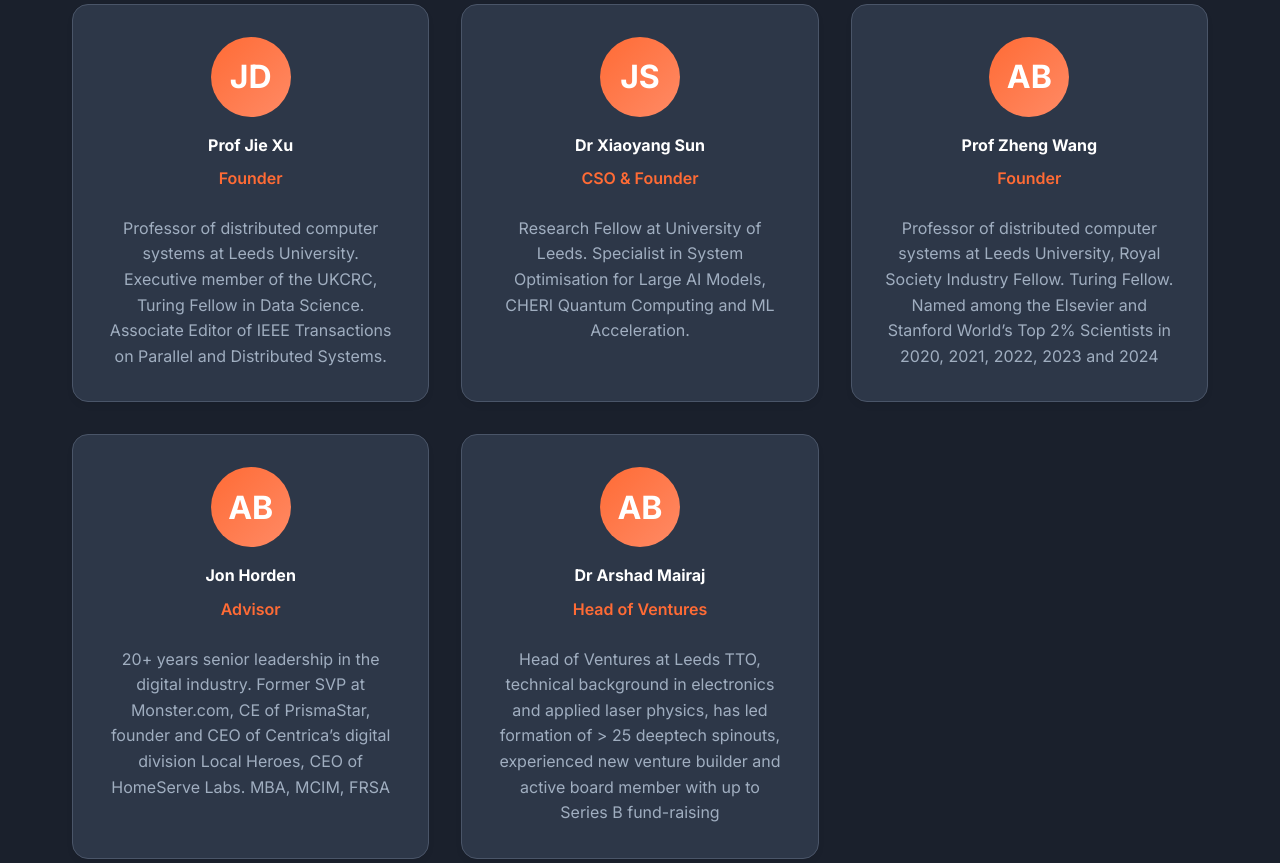
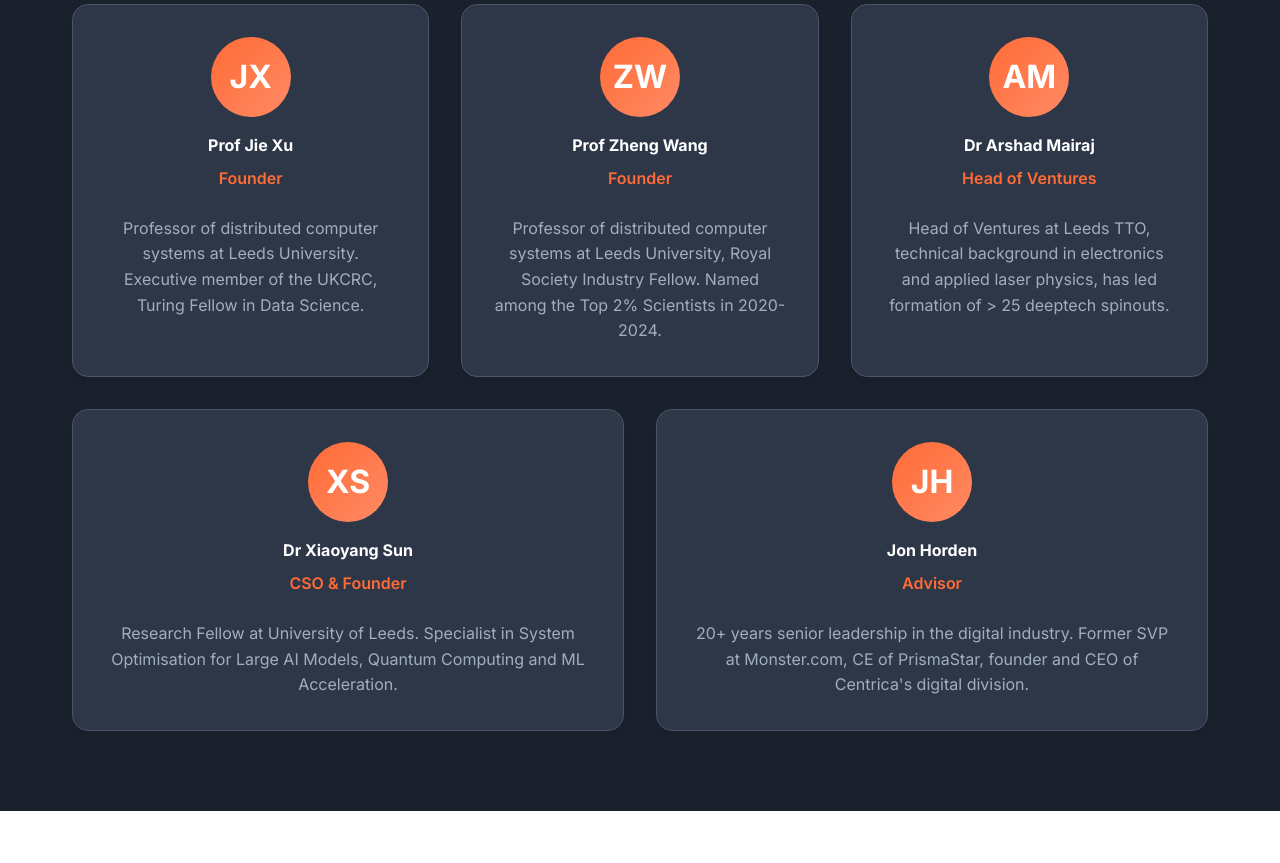
Before and after one commit to Sierramevouz/ace3ai.github.io, a plain HTML site: page about.html in a window 1280 px wide. Shown: the part 2941-3804 px from the top of the page. Drawn offline with Linux system fonts and the light colour scheme.

Commit message:
Update about.html

```diff
--- a/about.html
+++ b/about.html
@@ -155,72 +155,81 @@
             </div>
         </div>
     </section>
-
-    <!-- Leadership Team -->
+            <!-- Leadership Team -->
     <section class="section section-dark">
         <div class="container">
             <div class="section-label" style="color: #FF6B35;">LEADERSHIP</div>
             <h2 class="section-title" style="color: #FFFFFF;">Meet our <span class="highlight">leadership team</span></h2>
             <p class="section-subtitle" style="color: #A0AEC0;">Experienced leaders from top technology companies and research institutions.</p>
 
-            <div class="grid grid-3">
+            <!-- Top row - 3 members -->
+            <div class="grid grid-3" style="margin-bottom: 2rem;">
+                <!-- Prof Jie Xu -->
                 <div class="card" style="background: #2D3748; border: 1px solid #4A5568;">
                     <div style="text-align: center; margin-bottom: 1.5rem;">
                         <div style="width: 80px; height: 80px; background: linear-gradient(135deg, #FF6B35, #FF8A65); border-radius: 50%; margin: 0 auto 1rem; display: flex; align-items: center; justify-content: center; color: white; font-size: 2rem; font-weight: bold;">
-                            JD
+                            JX
                         </div>
                         <h4 style="color: #FFFFFF; margin-bottom: 0.5rem;">Prof Jie Xu</h4>
                         <p style="color: #FF6B35; font-weight: 600;">Founder</p>
                     </div>
-                    <p style="color: #A0AEC0; text-align: center;">Professor of distributed computer systems at Leeds University. Executive member of the UKCRC, Turing Fellow in Data Science. Associate Editor of IEEE Transactions on Parallel and Distributed Systems.</p>
+                    <p style="color: #A0AEC0; text-align: center;">Professor of distributed computer systems at Leeds University. Executive member of the UKCRC, Turing Fellow in Data Science.</p>
                 </div>
 
+                <!-- Prof Zheng Wang -->
                 <div class="card" style="background: #2D3748; border: 1px solid #4A5568;">
                     <div style="text-align: center; margin-bottom: 1.5rem;">
                         <div style="width: 80px; height: 80px; background: linear-gradient(135deg, #FF6B35, #FF8A65); border-radius: 50%; margin: 0 auto 1rem; display: flex; align-items: center; justify-content: center; color: white; font-size: 2rem; font-weight: bold;">
-                            JS
+                            ZW
+                        </div>
+                        <h4 style="color: #FFFFFF; margin-bottom: 0.5rem;">Prof Zheng Wang</h4>
+                        <p style="color: #FF6B35; font-weight: 600;">Founder</p>
+                    </div>
+                    <p style="color: #A0AEC0; text-align: center;">Professor of distributed computer systems at Leeds University, Royal Society Industry Fellow. Named among the Top 2% Scientists in 2020-2024.</p>
+                </div>
+
+                <!-- Dr Arshad Mairaj -->
+                <div class="card" style="background: #2D3748; border: 1px solid #4A5568;">
+                    <div style="text-align: center; margin-bottom: 1.5rem;">
+                        <div style="width: 80px; height: 80px; background: linear-gradient(135deg, #FF6B35, #FF8A65); border-radius: 50%; margin: 0 auto 1rem; display: flex; align-items: center; justify-content: center; color: white; font-size: 2rem; font-weight: bold;">
+                            AM
+                        </div>
+                        <h4 style="color: #FFFFFF; margin-bottom: 0.5rem;">Dr Arshad Mairaj</h4>
+                        <p style="color: #FF6B35; font-weight: 600;">Head of Ventures</p>
+                    </div>
+                    <p style="color: #A0AEC0; text-align: center;">Head of Ventures at Leeds TTO, technical background in electronics and applied laser physics, has led formation of > 25 deeptech spinouts.</p>
+                </div>
+            </div>
+
+            <!-- Bottom row - 2 members -->
+            <div class="grid grid-2">
+                <!-- Dr Xiaoyang Sun -->
+                <div class="card" style="background: #2D3748; border: 1px solid #4A5568;">
+                    <div style="text-align: center; margin-bottom: 1.5rem;">
+                        <div style="width: 80px; height: 80px; background: linear-gradient(135deg, #FF6B35, #FF8A65); border-radius: 50%; margin: 0 auto 1rem; display: flex; align-items: center; justify-content: center; color: white; font-size: 2rem; font-weight: bold;">
+                            XS
                         </div>
                         <h4 style="color: #FFFFFF; margin-bottom: 0.5rem;">Dr Xiaoyang Sun</h4>
                         <p style="color: #FF6B35; font-weight: 600;">CSO & Founder</p>
                     </div>
-                    <p style="color: #A0AEC0; text-align: center;">Research Fellow at University of Leeds. Specialist in System Optimisation for Large AI Models, CHERI Quantum Computing and ML Acceleration.</p>
+                    <p style="color: #A0AEC0; text-align: center;">Research Fellow at University of Leeds. Specialist in System Optimisation for Large AI Models, Quantum Computing and ML Acceleration.</p>
                 </div>
 
+                <!-- Jon Horden -->
                 <div class="card" style="background: #2D3748; border: 1px solid #4A5568;">
                     <div style="text-align: center; margin-bottom: 1.5rem;">
                         <div style="width: 80px; height: 80px; background: linear-gradient(135deg, #FF6B35, #FF8A65); border-radius: 50%; margin: 0 auto 1rem; display: flex; align-items: center; justify-content: center; color: white; font-size: 2rem; font-weight: bold;">
-                            AB
-                        </div>
-                        <h4 style="color: #FFFFFF; margin-bottom: 0.5rem;">Prof Zheng Wang</h4>
-                        <p style="color: #FF6B35; font-weight: 600;">Founder</p>
-                    </div>
-                    <p style="color: #A0AEC0; text-align: center;">Professor of distributed computer systems at Leeds University, Royal Society Industry Fellow. Turing Fellow. Named among the Elsevier and Stanford World’s Top 2% Scientists in 2020, 2021, 2022, 2023 and 2024</p>
-                </div>
-
-                <div class="card" style="background: #2D3748; border: 1px solid #4A5568;">
-                    <div style="text-align: center; margin-bottom: 1.5rem;">
-                        <div style="width: 80px; height: 80px; background: linear-gradient(135deg, #FF6B35, #FF8A65); border-radius: 50%; margin: 0 auto 1rem; display: flex; align-items: center; justify-content: center; color: white; font-size: 2rem; font-weight: bold;">
-                            AB
+                            JH
                         </div>
                         <h4 style="color: #FFFFFF; margin-bottom: 0.5rem;">Jon Horden</h4>
                         <p style="color: #FF6B35; font-weight: 600;">Advisor</p>
                     </div>
-                    <p style="color: #A0AEC0; text-align: center;"> 20+ years senior leadership in the digital industry. Former SVP at Monster.com, CE of PrismaStar, founder and CEO of Centrica’s digital division Local Heroes, CEO of HomeServe Labs.  MBA, MCIM, FRSA</p>
-                </div>
-
-                <div class="card" style="background: #2D3748; border: 1px solid #4A5568;">
-                    <div style="text-align: center; margin-bottom: 1.5rem;">
-                        <div style="width: 80px; height: 80px; background: linear-gradient(135deg, #FF6B35, #FF8A65); border-radius: 50%; margin: 0 auto 1rem; display: flex; align-items: center; justify-content: center; color: white; font-size: 2rem; font-weight: bold;">
-                            AB
-                        </div>
-                        <h4 style="color: #FFFFFF; margin-bottom: 0.5rem;">Dr Arshad Mairaj</h4>
-                        <p style="color: #FF6B35; font-weight: 600;">Head of Ventures</p>
-                    </div>
-                    <p style="color: #A0AEC0; text-align: center;"> Head of Ventures at Leeds TTO, technical background in electronics and applied laser physics, has led formation of > 25 deeptech spinouts, experienced new venture builder and active board member with up to Series B fund-raising</p>
+                    <p style="color: #A0AEC0; text-align: center;">20+ years senior leadership in the digital industry. Former SVP at Monster.com, CE of PrismaStar, founder and CEO of Centrica's digital division.</p>
                 </div>
             </div>
         </div>
     </section>
+
 
     <!-- Call to Action -->
     <section class="section">
```
